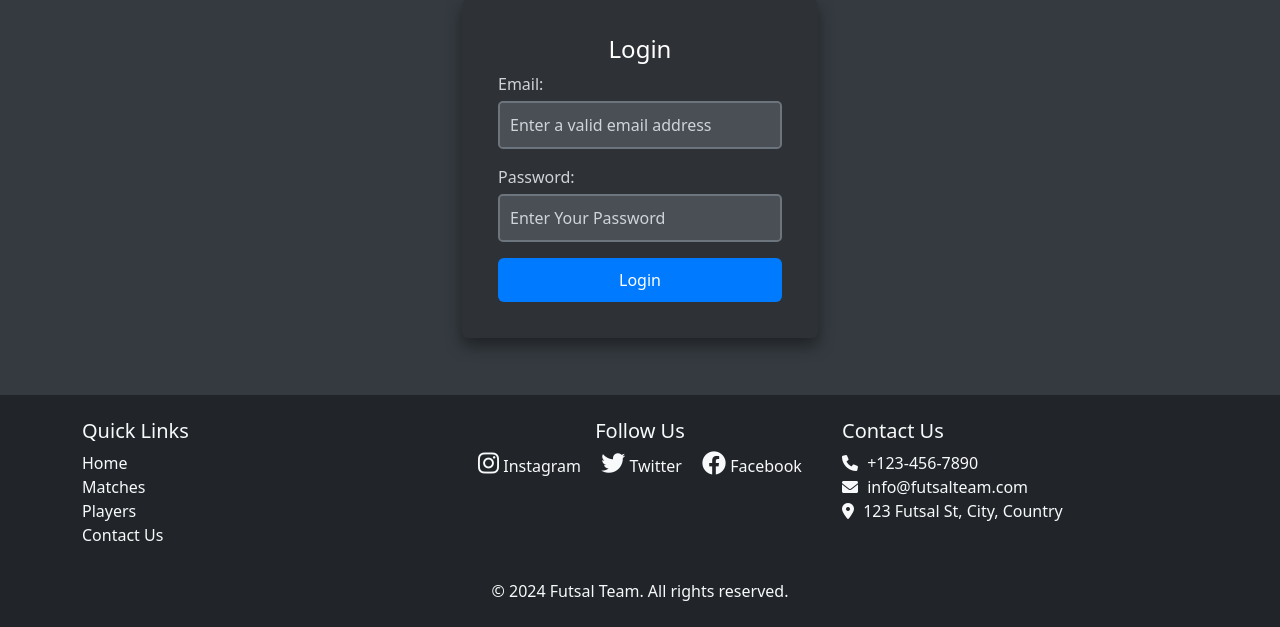
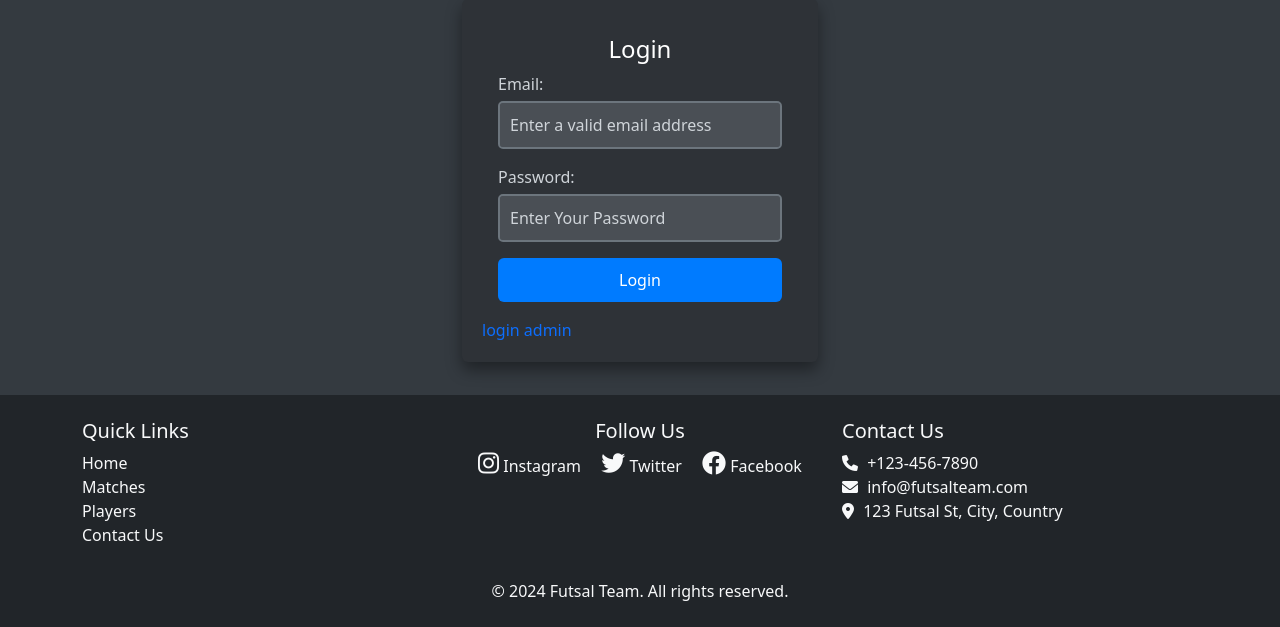
Before and after one commit to Sajjadhosseinrezaei/SportClub, a Django app: page /accounts/login in a window 1280 px wide. Shown: the part 173-800 px from the top of the page. Run offline with Django 5.2, Linux system fonts and the light colour scheme.

Commit message:
add link for login admin

```diff
--- a/accounts/templates/accounts/login.html
+++ b/accounts/templates/accounts/login.html
@@ -23,6 +23,7 @@
                         <button type="submit" class="btn btn-primary w-100">Login</button>
                     </form>
                 </div>
+                <a href="http://127.0.0.1:8000/admin/"> login admin</a>
             </div>
         </div>
     </div>
```
